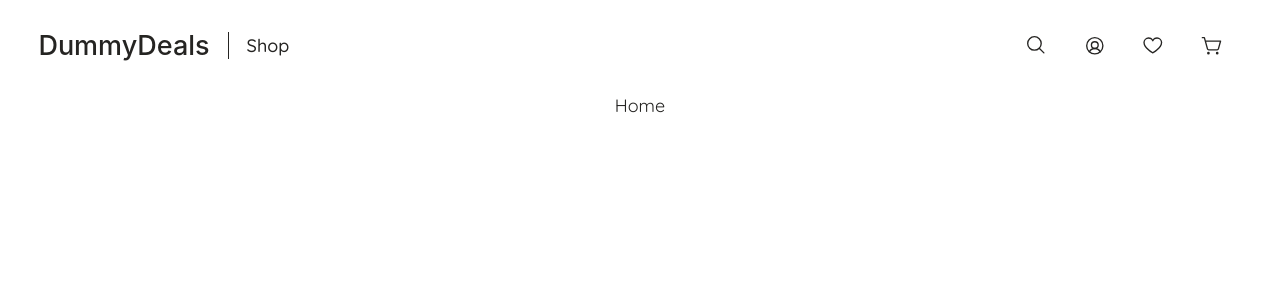
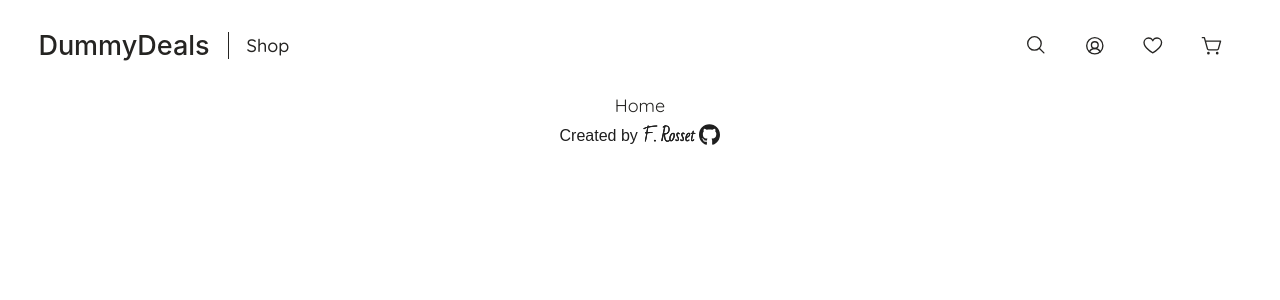
Before and after one commit to frarosset/shopping-cart, a React (Vite) app: page / in a window 1280 px wide. Shown: the top 300 px of the page. Built offline with nearby package versions, Linux system fonts and the light colour scheme; a web font is replaced by a local one.

Commit message:
feat(App): render a CreditFooter component in App component

```diff
--- a/src/App.jsx
+++ b/src/App.jsx
@@ -3,6 +3,7 @@ import { useEffect } from "react";
 import Header from "./components/Header/Header.jsx";
 import { HeadingLevelContextProvider } from "./contexts/HeadingLevelContext.jsx";
 import { SavedProductsContextProvider } from "./contexts/SavedProductsContext.jsx";
+import CreditFooter from "./components/CreditFooter.jsx";
 
 function App() {
   const location = useLocation();
@@ -14,6 +15,7 @@ function App() {
   }, [location.pathname]);
 
   return (
+    <>
       <SavedProductsContextProvider>
         <HeadingLevelContextProvider>
           <Header />
@@ -22,6 +24,8 @@ function App() {
           </HeadingLevelContextProvider>
         </HeadingLevelContextProvider>
       </SavedProductsContextProvider>
+      <CreditFooter />
+    </>
   );
 }
 
```
Lines whose indentation alone changed are shown as unchanged.
